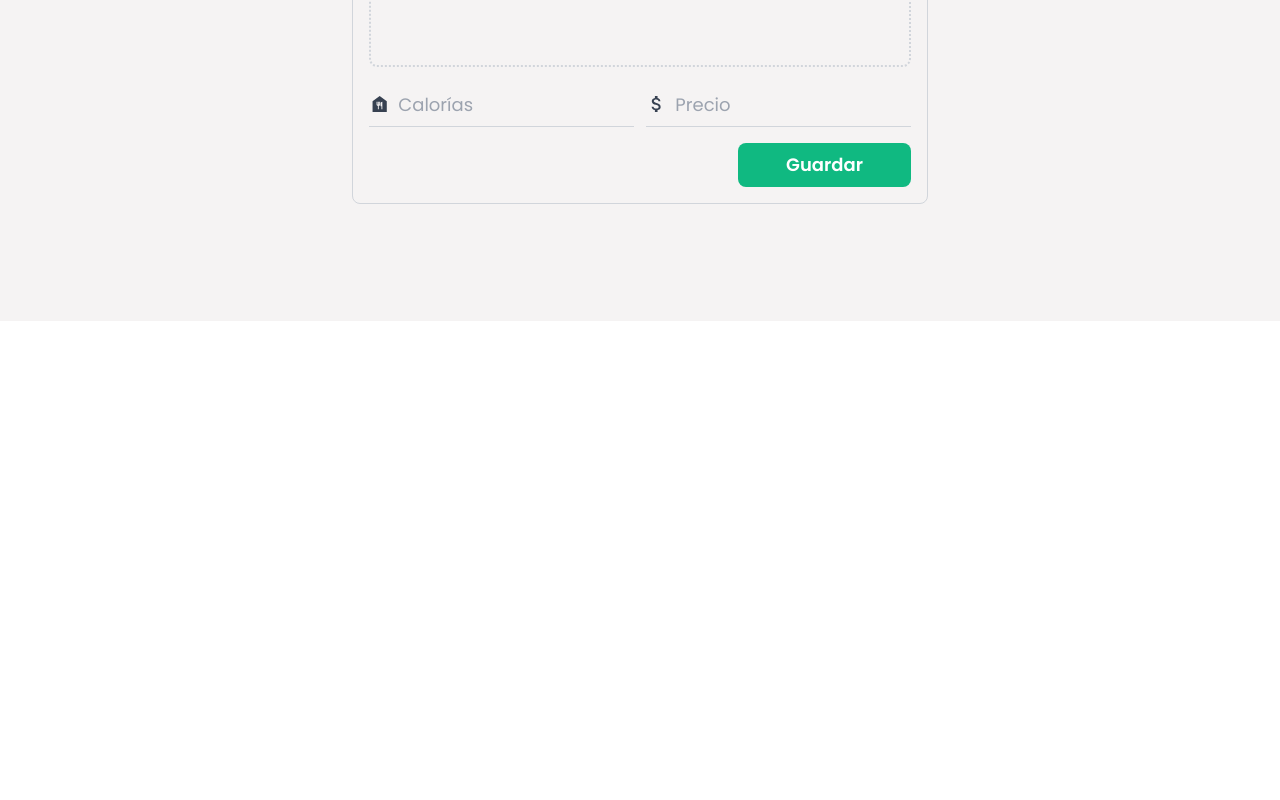
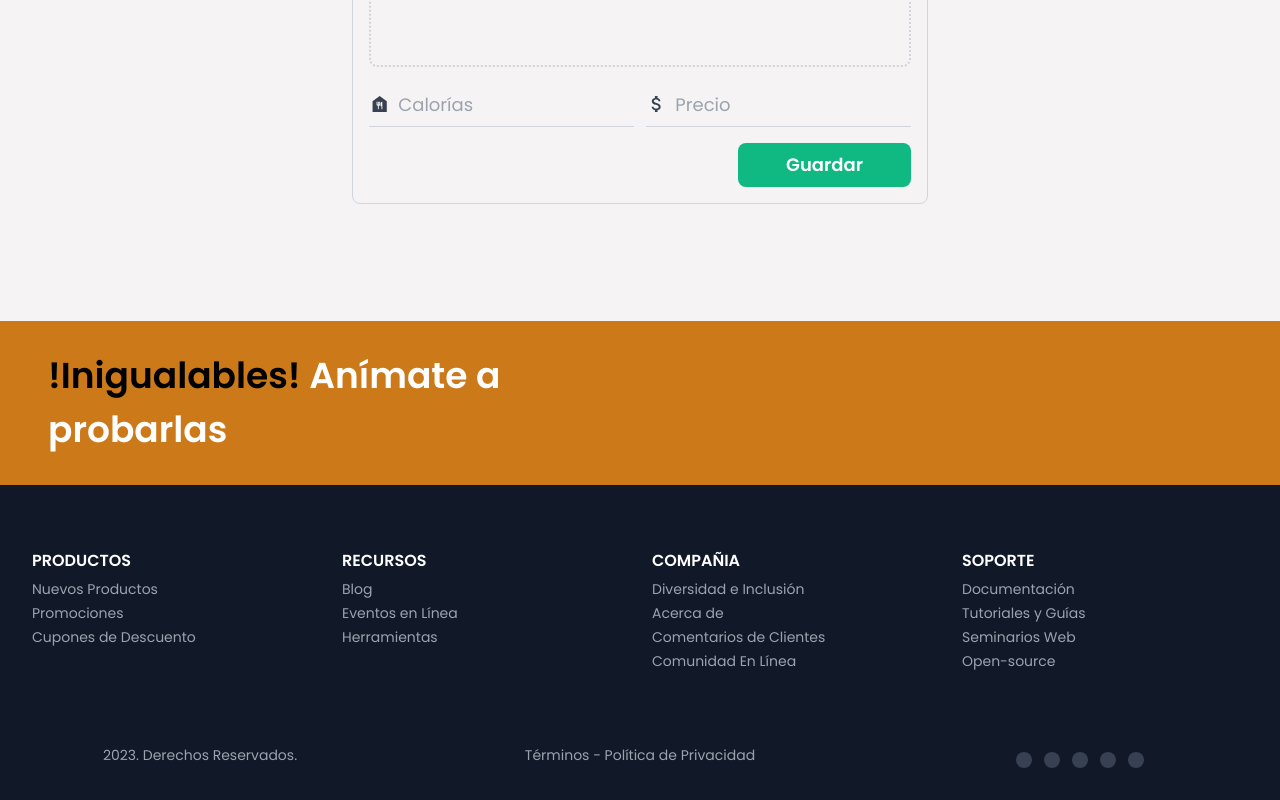
Before and after one commit to miguelcorona72/restaurantapp, a React (Create React App) app: page /createItem in a window 1280 px wide. Shown: the part 607-1407 px from the top of the page. Before the commit the page ends 928 px from the top, so only its background shows below. Built offline with nearby package versions, Linux system fonts and the light colour scheme.

Commit message:
se agrego footer a la aplicacion

```diff
--- a/package.json
+++ b/package.json
@@ -6,9 +6,11 @@
     "@testing-library/jest-dom": "^5.14.1",
     "@testing-library/react": "^13.0.0",
     "@testing-library/user-event": "^13.2.1",
+    "bootstrap": "^5.2.3",
     "firebase": "^9.19.1",
     "framer-motion": "^10.12.2",
     "react": "^18.2.0",
+    "react-bootstrap": "^2.7.4",
     "react-dom": "^18.2.0",
     "react-icons": "^4.8.0",
     "react-router-dom": "^6.10.0",
--- a/src/App.js
+++ b/src/App.js
@@ -1,7 +1,8 @@
 import React from 'react';
 import { Route, Routes } from "react-router-dom";
 import { AnimatePresence } from "framer-motion";
-import { CreateContainer, Header, MainContainer } from "./components";
+import { CreateContainer, Header, MainContainer, Footer } from "./components";
+
 
 const App = () => {
   return (
@@ -15,6 +16,9 @@ const App = () => {
               <Route path="/createItem" element={<CreateContainer />} />
             </Routes>
         </main>
+
+        <Footer />
+
       </div>
     </AnimatePresence>
   );
--- /dev/null
+++ b/src/components/Footer.jsx
@@ -0,0 +1,26 @@
+import React from "react";
+import ItemsContainer from "./ItemsContainer";
+import SocialIcons from "./SocialIcons";
+import { Icons } from "./Sections";
+
+
+const Footer = () => {
+  return <footer className="bg-gray-900 text-white">
+   <div className="md:flex md:justify-between md:items-center sm:px-12 px-4 bg-[#cc791a] py-7">
+
+        <h1 className="lg:text-4xl text-3xl md:mb-0 mb-6 lg:leading-normal font-semibold
+        md:w-2/5"><span className="text-black">!Inigualables!</span> Anímate a probarlas</h1>
+
+    </div>
+
+    <ItemsContainer/>
+    <div className="grid grid-cols-1 sm:grid-cols-2 lg:grid-cols-3 gap-10 text-center pt-2 text-gray-400 text-sm pb-8"
+    >
+      <span>2023. Derechos Reservados.</span>
+      <span>Términos - Política de Privacidad</span>
+      <SocialIcons Icons={Icons}/>
+    </div>
+    </footer>;
+  };
+
+export default Footer;
--- a/src/components/Header.jsx
+++ b/src/components/Header.jsx
@@ -4,6 +4,7 @@ import { motion } from "framer-motion";
 
 import { getAuth, signInWithPopup, GoogleAuthProvider } from "firebase/auth";
 import { app } from "../firebase.config";
+
 
 import Logo from '../img/superlogo110.png';
 import Avatar from '../img/avatar.png';
--- /dev/null
+++ b/src/components/Item.jsx
@@ -0,0 +1,18 @@
+import React from "react";
+
+const Item = ({ Links, title }) => {
+  return (
+  <ul>
+    <h1 className="mb-1 font-semibold">{title}</h1>
+    {
+    Links && Links.map((Link) => (
+        <li key={Link.name}>
+          <a className="text-gray-400 hover:text-teal-400 duration-300 text-sm cursor-pointer leading-6" href={Link.link}>{Link.name}</a>
+        </li>
+      ))
+    }
+  </ul>
+  );
+};
+
+export default Item;
--- /dev/null
+++ b/src/components/ItemsContainer.jsx
@@ -0,0 +1,15 @@
+import Item from "./Item";
+import {PRODUCTS, RESOURCES, COMPANY, SUPPORT} from "./Sections"
+
+const ItemsContainer = () => {
+  return (
+     <div className="grid grid-cols-1 sm:grid-cols-3 lg:grid-cols-4 gap-6 sm:px-8 px-5 py-16">
+        <Item Links={PRODUCTS} title="PRODUCTOS" />
+        <Item Links={RESOURCES} title="RECURSOS" />
+        <Item Links={COMPANY} title="COMPAÑIA" />
+        <Item Links={SUPPORT} title="SOPORTE" />
+    </div>
+  );
+};
+
+export default ItemsContainer;
--- /dev/null
+++ b/src/components/Sections.js
@@ -0,0 +1,29 @@
+export const PRODUCTS = [
+    { name : "Nuevos Productos", link: "#"},
+    { name : "Promociones", link: "#"},
+    { name : "Cupones de Descuento", link: "#"},
+];
+export const RESOURCES = [
+    { name : "Blog", link: "#"},
+    { name : "Eventos en Línea", link: "#"},
+    { name : "Herramientas", link: "#"},
+];
+export const COMPANY = [
+    { name : "Diversidad e Inclusión", link: "#" },
+    { name : "Acerca de", link: "#" },
+    { name : "Comentarios de Clientes", link: "#" },
+    { name : "Comunidad En Línea", link: "#" },
+];
+export const SUPPORT = [
+    { name : "Documentación", link: "#" },
+    { name : "Tutoriales y Guías", link: "#" },
+    { name : "Seminarios Web", link: "#" },
+    { name : "Open-source", link: "#" },
+];
+export const Icons = [
+    { name : "logo-facebook", link: "#" },
+    { name : "logo-twitter", link: "#" },
+    { name : "logo-github", link: "#" },
+    { name : "logo-linkedin", link: "#" },
+    { name : "logo-instagram", link: "#" },
+];
--- /dev/null
+++ b/src/components/SocialIcons.jsx
@@ -0,0 +1,17 @@
+import React from "react";
+
+const SocialIcons = ({ Icons }) => {
+  return (
+    <div className="text-teal-600 ">
+    {Icons && Icons.map((icon) => (
+        <span key={icon.name} className="p-2 cursor-pointer inline-flex items-center
+        rounded-full bg-gray-700 mx-1.5 text-xl hover:text-gray-100 hover:bg-teal-500
+        duration-300">
+            <ion-icon name={icon.name}></ion-icon>
+        </span>
+    ))}
+  </div>
+  );
+};
+
+export default SocialIcons;
--- a/src/components/index.js
+++ b/src/components/index.js
@@ -3,3 +3,4 @@ export {default as MainContainer} from './MainContainer';
 export {default as CreateContainer} from './CreateContainer';
 export { default as HomeContainer } from "./HomeContainer";
 export { default as Loader } from "./Loader";
+export { default as Footer } from "./Footer";
--- a/src/index.js
+++ b/src/index.js
@@ -1,6 +1,9 @@
 import React from "react";
 import ReactDOM from "react-dom";
+
 import "./index.css";
+
+
 
 import { BrowserRouter as Router } from "react-router-dom";
 
```
Also changed, not shown: 2 other files (tests, documents, lock files or other folders).
